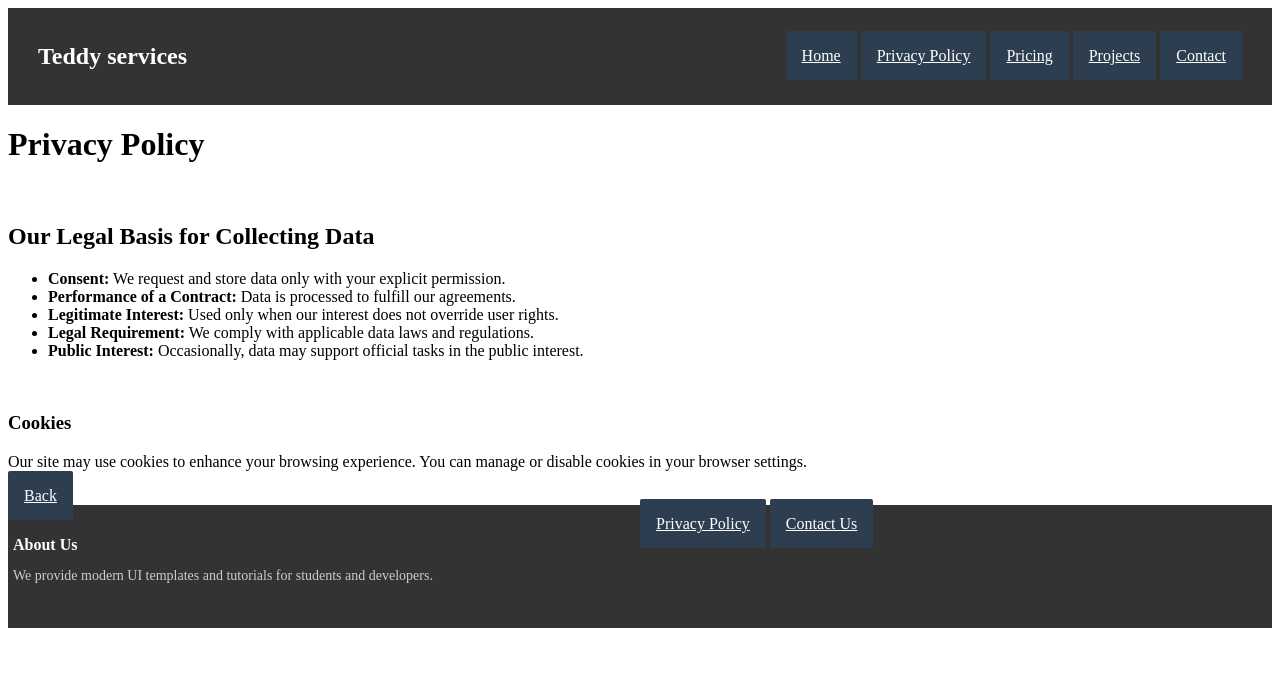
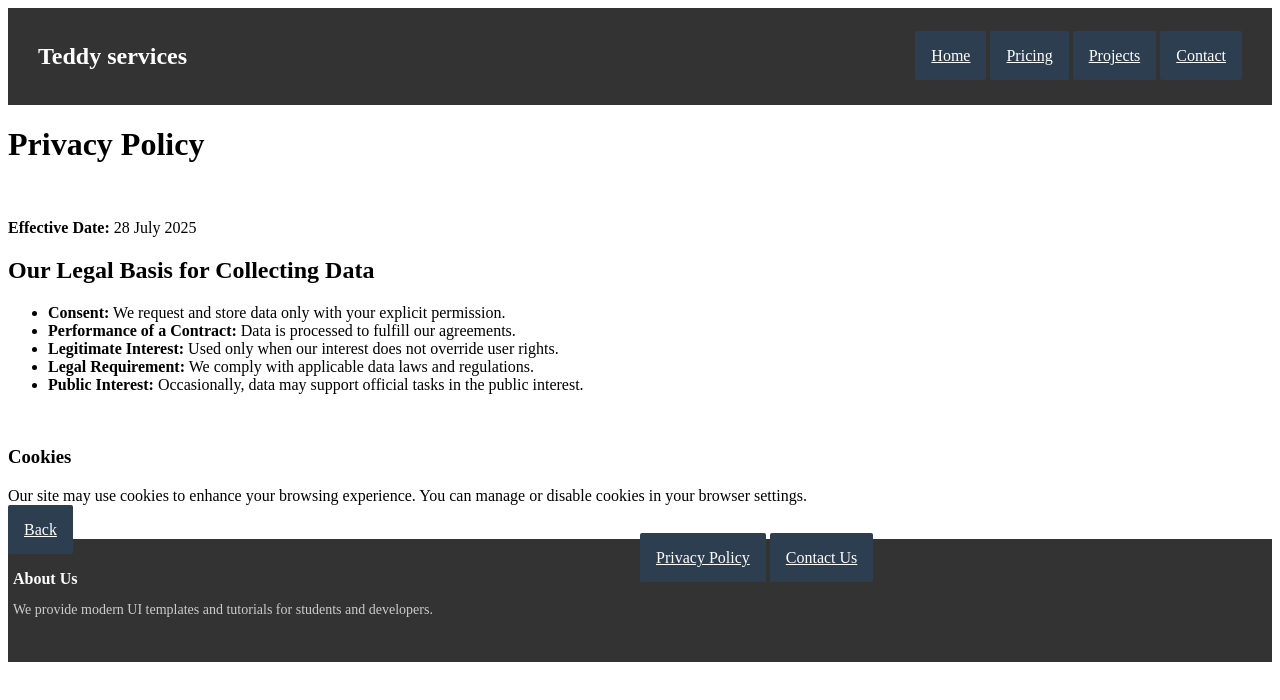
Before and after one commit to Mpumelelo281/Task-3.10, a plain HTML site: page privacy.html in a window 1280 px wide. Drawn offline with Linux system fonts and the light colour scheme.

Commit message:
Updated converterHub, index.html and privacy.htm

```diff
--- a/privacy.html
+++ b/privacy.html
@@ -74,7 +74,6 @@
           <h1>Teddy services</h1>
           <div class="nav-links">
             <a href="index.html">Home</a>
-            <a href="privacy.html">Privacy Policy</a>
             <a href="#">Pricing</a>
              <a href="project.html">Projects</a>
             <a href="contactUs.html">Contact</a>
@@ -86,6 +85,7 @@
         <main>
           <br />
           <section>
+            <p><strong>Effective Date:</strong> 28 July 2025</p>
             <h2>Our Legal Basis for Collecting Data</h2>
             <ul>
               <li>
```
Also changed, not shown: converterHub.html (+4 -1 lines), index.html (+2 -2 lines).
